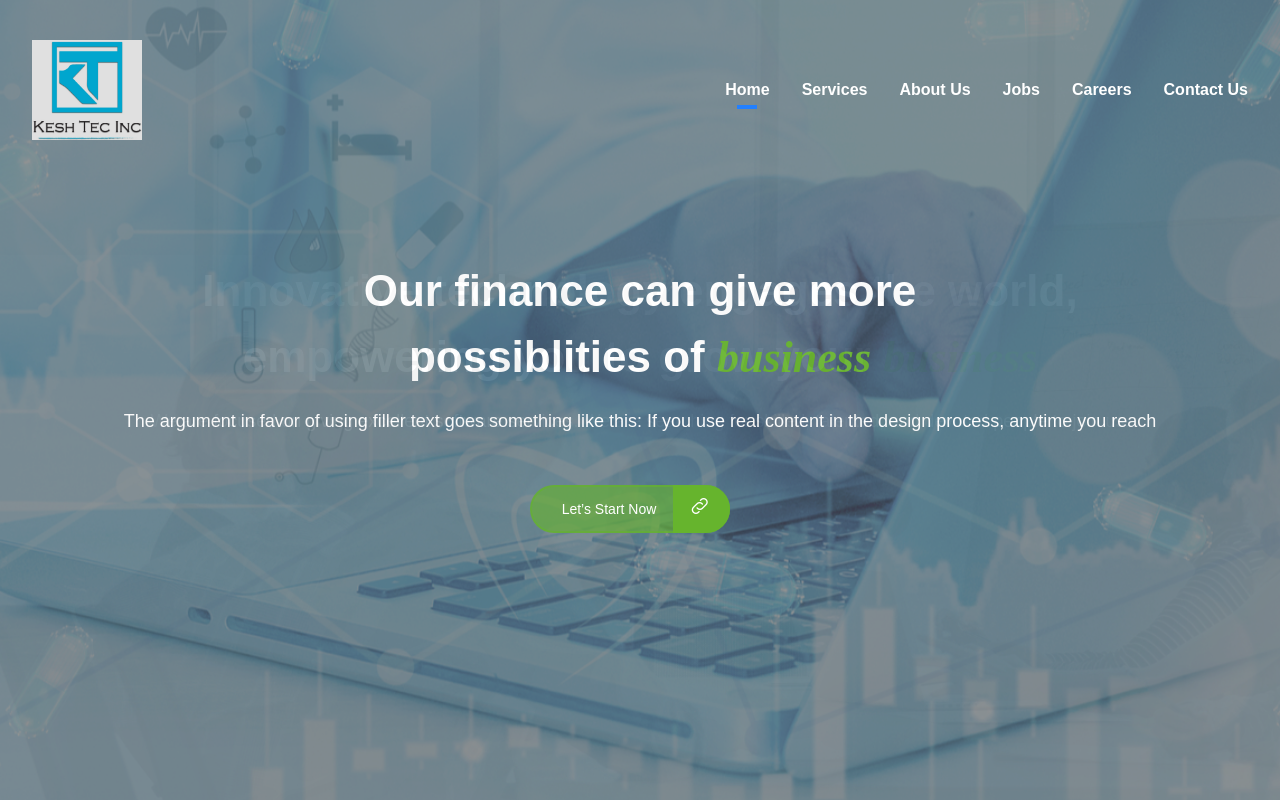
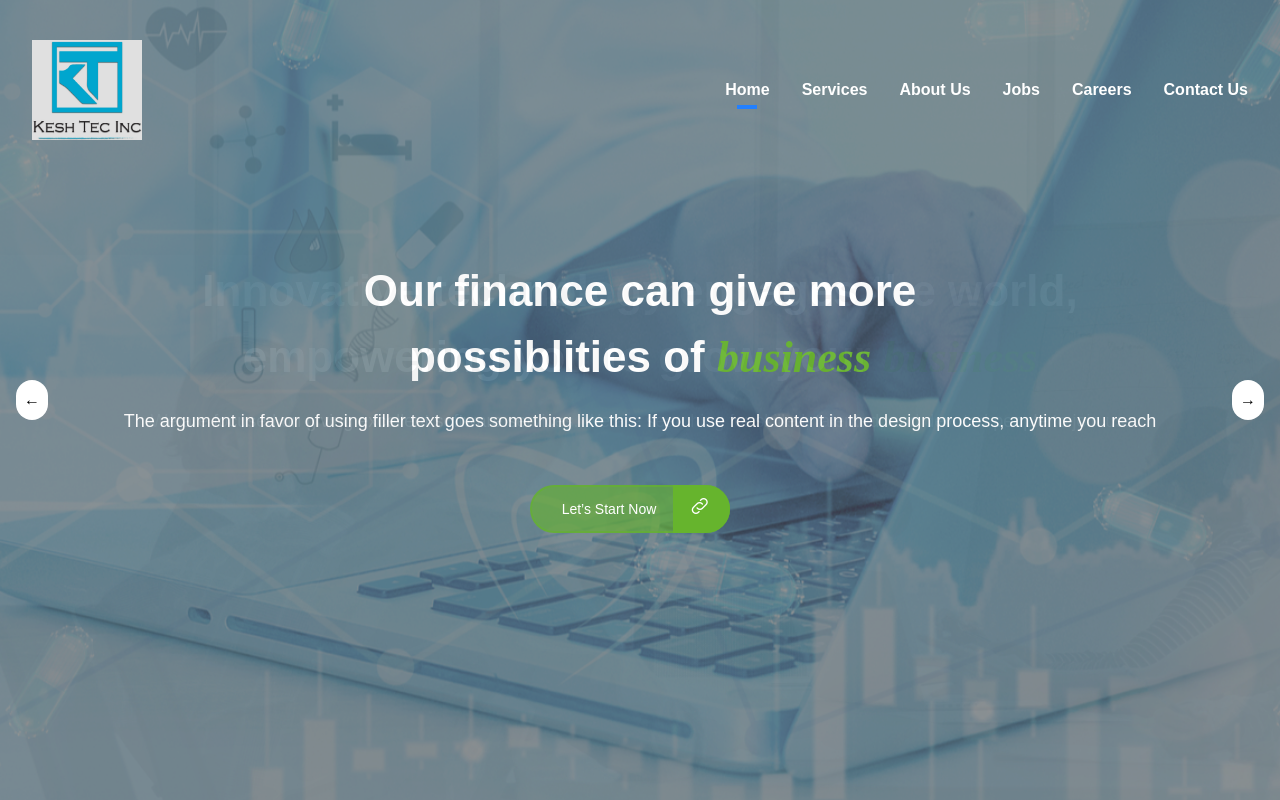
Before and after one commit to miketopeak/keshtec, a React (Create React App) app: page / in a window 1280 px wide. Built offline with nearby package versions, Linux system fonts and the light colour scheme; a web font is replaced by a local one.

Commit message:
add arrows in slider

```diff
--- a/src/components/HeroSection.js
+++ b/src/components/HeroSection.js
@@ -46,6 +46,14 @@ const HeroSection = () => {
     return () => clearInterval(interval);
   }, []);
 
+  const nextSlide = () => {
+    setCurrentSlide((prev) => (prev + 1) % slides.length);
+  };
+
+  const prevSlide = () => {
+    setCurrentSlide((prev) => (prev - 1 + slides.length) % slides.length);
+  };
+
   return (
     <div className="relative h-screen">
       {slides.map((slide, index) => (
@@ -72,6 +80,18 @@ const HeroSection = () => {
           </div>
         </div>
       ))}
+      <button
+        onClick={prevSlide}
+        className="absolute left-4 top-1/2 transform -translate-y-1/2 bg-white p-2 rounded-full"
+      >
+        &#8592; {/* Left arrow */}
+      </button>
+      <button
+        onClick={nextSlide}
+        className="absolute right-4 top-1/2 transform -translate-y-1/2 bg-white p-2 rounded-full"
+      >
+        &#8594; {/* Right arrow */}
+      </button>
     </div>
   );
 };
```
